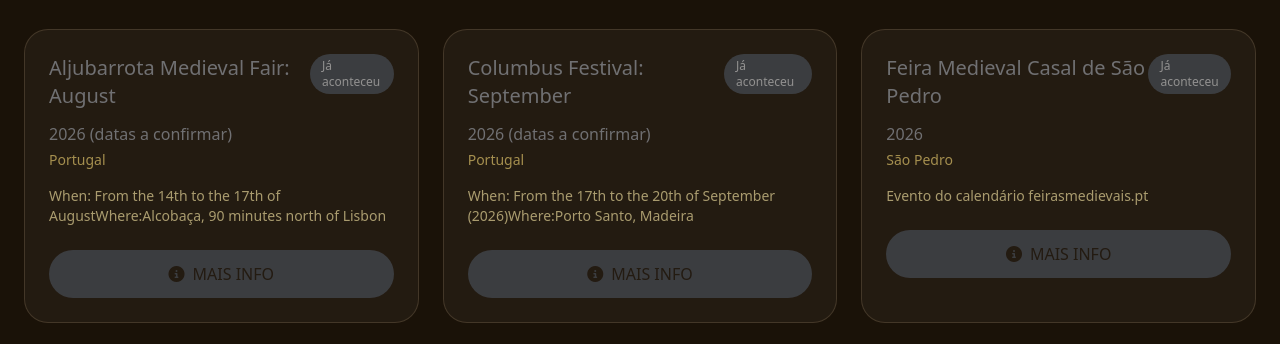
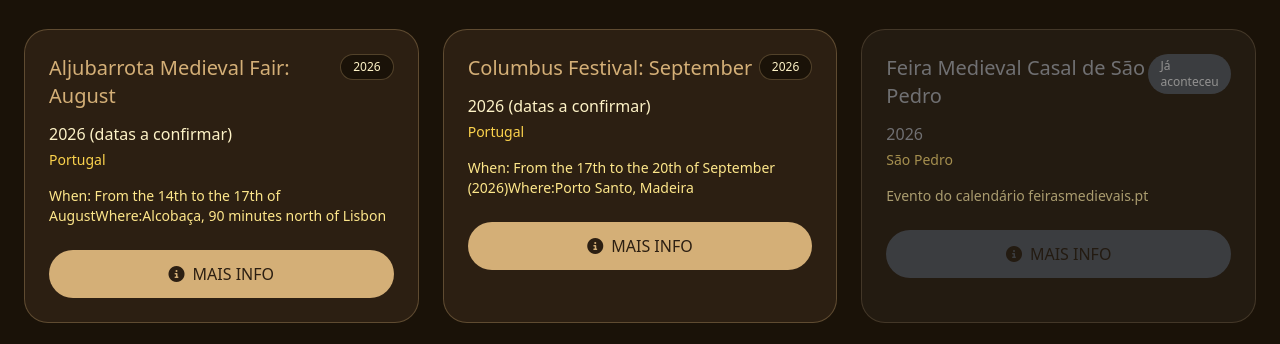
Before and after one commit to KnightlyQuest/feiras-medievais, a plain HTML site: page index.html in a window 1280 px wide. Shown: the part 407-751 px from the top of the page. Drawn offline with nearby package versions, Linux system fonts and the light colour scheme; a web font is replaced by a local one.

Commit message:
Update index.html

```diff
--- a/index.html
+++ b/index.html
@@ -206,6 +206,9 @@
         }
 
         function isPastEvent(datesStr) {
+            if ((datesStr || '').toLowerCase().includes('datas a confirmar')) {
+                return false;
+            }
             const eventDate = parseEventDate(datesStr);
             return eventDate < new Date();
         }
```
